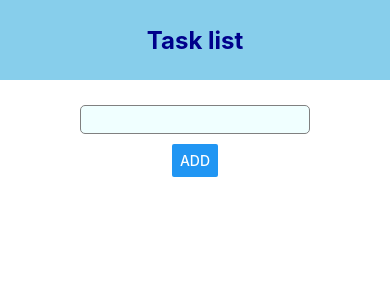
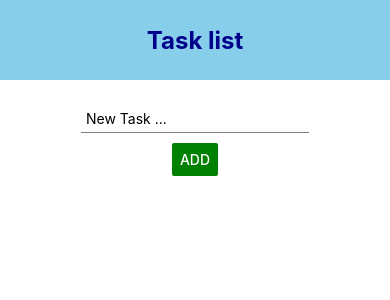
Before and after one commit to HelgaAthame/reactnative, a React Native app: screen / in a window 390 px wide. Shown: the top 300 px of the page. Built offline with nearby package versions, Linux system fonts and the light colour scheme.

Commit message:
feat: add delete handler

```diff
--- a/App.tsx
+++ b/App.tsx
@@ -6,10 +6,17 @@ import { AddTask } from "@/components/AddTask";
 
 export default function App() {
   const [list, setList] = useState<Task[]>([]);
+
+  const deleteHandler = (id: number) => {
+    const newList = list.slice(0);
+    newList.splice(id, 1);
+    setList(newList);
+  };
+
   return (
     <View style={styles.app}>
       <Header />
-      <List list={list} />
+      <List list={list} deleteHandler={deleteHandler} />
       <AddTask
         add={(val) => {
           const task = {
--- a/components/AddTask.tsx
+++ b/components/AddTask.tsx
@@ -14,9 +14,11 @@ export function AddTask({ add }: Props) {
         onChangeText={onChangeText}
         value={text}
         style={styles.input}
+        placeholder="New Task ..."
       />
       <Button
         title={"ADD"}
+        color="green"
         onPress={() => {
           if (text.trim() !== "") add(text);
           clear();
@@ -35,11 +37,9 @@ const styles = StyleSheet.create({
     gap: 10,
   },
   input: {
-    backgroundColor: "azure",
     padding: 5,
-    borderRadius: 5,
     borderColor: "gray",
-    borderWidth: 1,
+    borderBottomWidth: 1,
     borderStyle: "solid",
   },
 });
--- a/components/List.tsx
+++ b/components/List.tsx
@@ -8,15 +8,19 @@ import {
 
 interface Props {
   list: Task[];
+  deleteHandler: (id: number) => void;
 }
 
-export function List({ list }: Props) {
+export function List({ list, deleteHandler }: Props) {
   return (
     <View style={styles.main}>
       <FlatList
         data={list}
         renderItem={({ item }) => (
-          <TouchableHighlight style={styles.wrapper}>
+          <TouchableHighlight
+            style={styles.wrapper}
+            onPress={() => deleteHandler(item.id)}
+          >
             <Text style={styles.text}>{item.text}</Text>
           </TouchableHighlight>
         )}
--- a/types/task.ts
+++ b/types/task.ts
@@ -1,4 +1,4 @@
 type Task = {
-    id?: number;
-    text: string;
-}
+  id: number;
+  text: string;
+};
```
